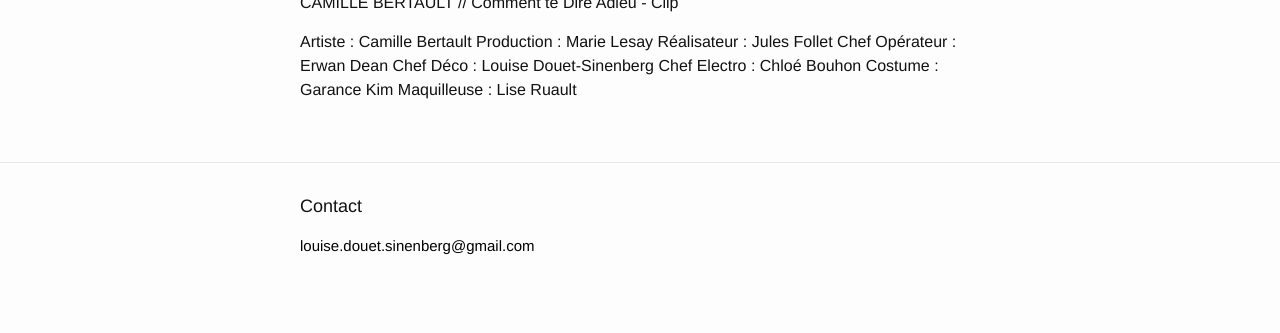
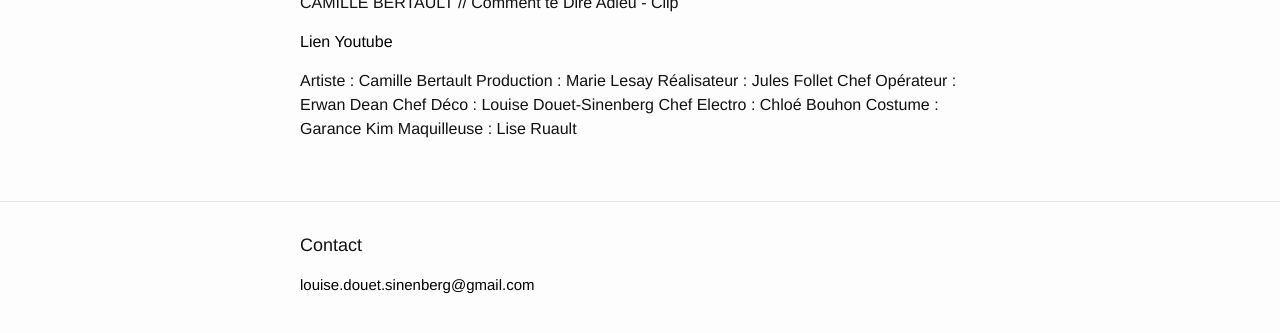
Before and after one commit to louiseds/louiseds.github.io, a Jekyll site: the page built from _posts/2017-11-21-comment-te-direadieu.md, in a window 1280 px wide, cut to the strip 856-1197 px from the top of the page. Shown: the top 333 px of the strip. Built offline with Jekyll 4.4.1, drawn with Linux system fonts in a browser that asks for light colours; before the commit the page ends 1158 px from its top, so only the background shows below that.

Commit message:
Update 2017-11-21-comment-te-direadieu.md

```diff
--- a/_posts/2017-11-21-comment-te-direadieu.md
+++ b/_posts/2017-11-21-comment-te-direadieu.md
@@ -12,6 +12,8 @@
 
 CAMILLE BERTAULT // Comment te Dire Adieu - Clip
 
+[Lien Youtube](https://youtu.be/hspfL6cPGfI)
+
 Artiste : Camille Bertault
 Production : Marie Lesay
 Réalisateur : Jules Follet
```
